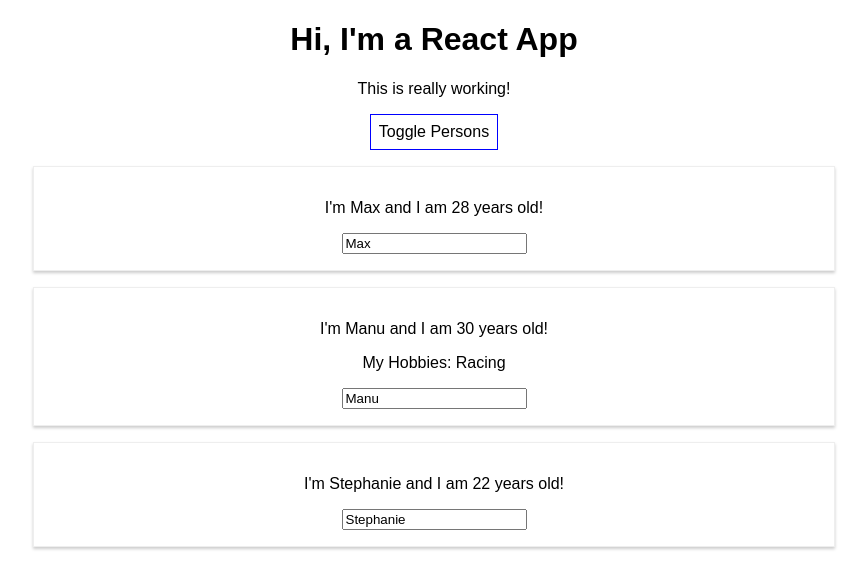
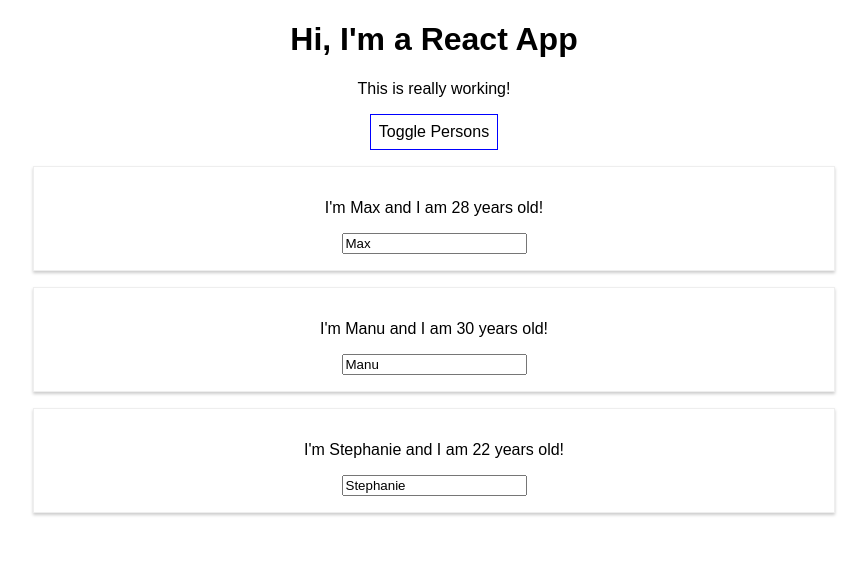
Before and after one commit to magnus-thor/react-complete-guide, a React (Create React App) app: page / in a window 1280 px wide. Both pictures are taken after a click on the button "Toggle Persons". Shown: the top 588 px of the page, without its empty margins (206-1073 px from the left). Built offline with nearby package versions, Linux system fonts and the light colour scheme.

Commit message:
outputting lists

```diff
--- a/src/App.js
+++ b/src/App.js
@@ -47,6 +47,21 @@
       cursor: 'pointer'
     };
 
+    let persons = null;
+
+    if (this.state.showPersons) {
+      persons = (
+        <div>
+          {this.state.persons.map(person => {
+            return <Person
+              name={person.name}
+              age={person.age}
+            />
+          })}
+        </div>
+      );
+    }
+
     return (
       <div className="App">
         <h1>Hi, I'm a React App</h1>
@@ -54,22 +69,7 @@
         <button
           style={style}
           onClick={this.togglePersonsHandler}>Toggle Persons</button>
-        {
-          this.state.showPersons ?
-            <div>
-              <Person
-                name={this.state.persons[0].name}
-                age={this.state.persons[0].age} />
-              <Person
-                name={this.state.persons[1].name}
-                age={this.state.persons[1].age}
-                click={this.switchNameHandler.bind(this, 'Oliver')}
-                changed={this.nameChangedHandler} >My Hobbies: Racing</Person>
-              <Person
-                name={this.state.persons[2].name}
-                age={this.state.persons[2].age} />
-            </div> : null
-        }
+        {persons}
       </div>
     );
     // Prefer the bind method over arrow function
```
